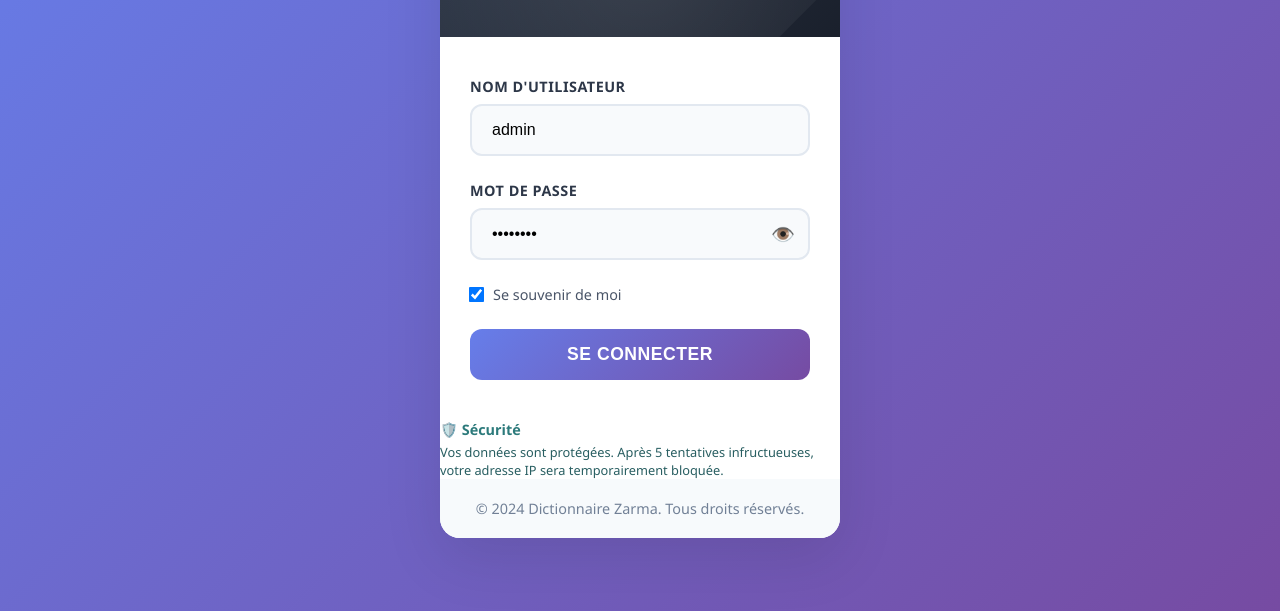
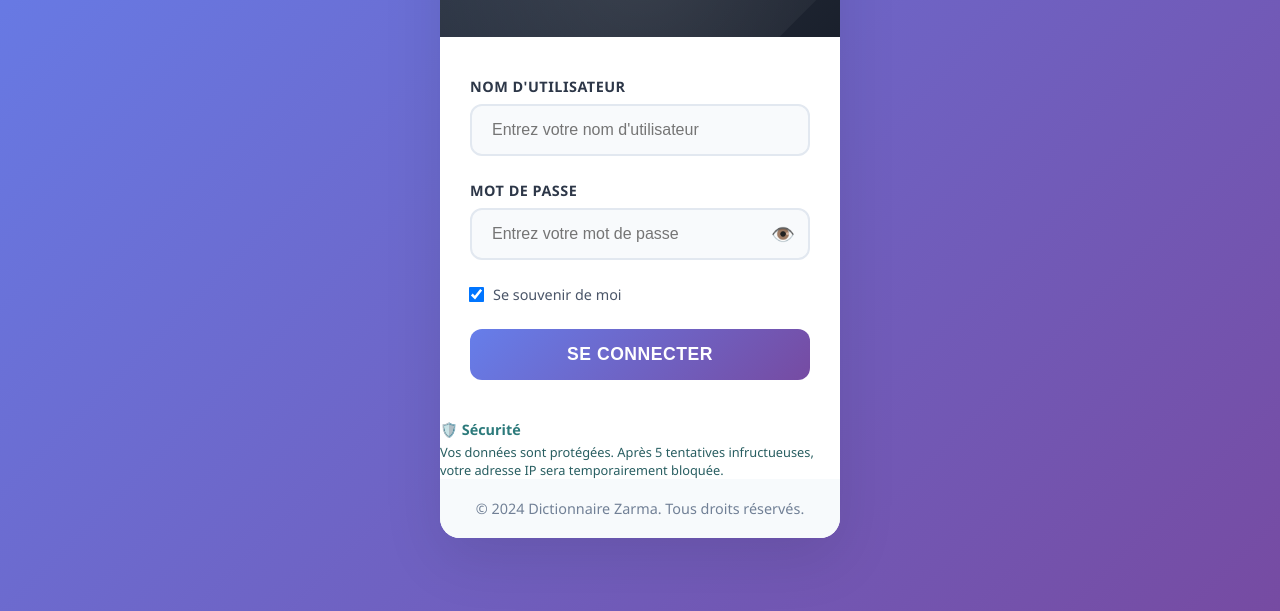
Before and after one commit to Abdoul38/Dictionnaire, a website: page public/login.html in a window 1280 px wide. Shown: the part 189-800 px from the top of the page. Drawn offline with Linux system fonts and the light colour scheme.

Commit message:
Update login.html

```diff
--- a/public/login.html
+++ b/public/login.html
@@ -319,7 +319,7 @@
                     required
                     autocomplete="username"
                     placeholder="Entrez votre nom d'utilisateur"
-                    value="admin"
+
                 >
             </div>
 
@@ -333,7 +333,7 @@
                         required
                         autocomplete="current-password"
                         placeholder="Entrez votre mot de passe"
-                        value="admin123"
+
                     >
                     <button type="button" class="password-toggle" onclick="togglePassword()">
                         👁️
```
